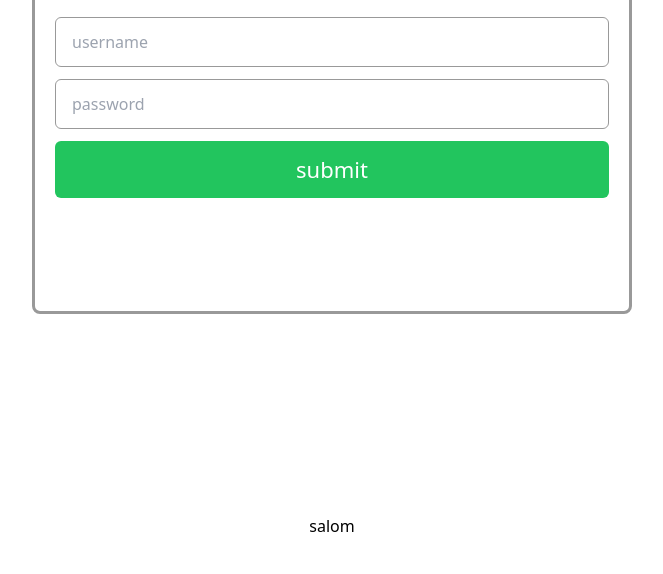
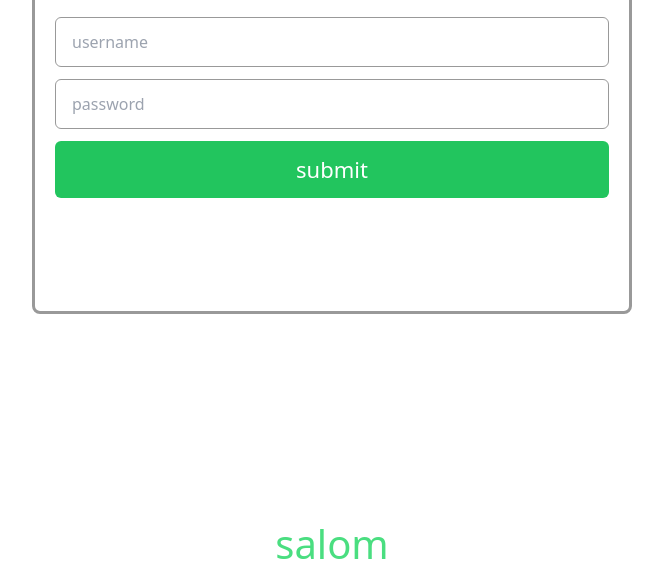
Before and after one commit to arslon1234/learn-tailwind, a website: page index.html in a window 1280 px wide. Shown: the part 286-860 px from the top of the page, without its empty margins (308-971 px from the left). Before the commit the page ends 824 px from the top, so only its background shows below. Drawn offline with Linux system fonts and the light colour scheme.

Commit message:
fix problem-2

```diff
--- a/index.html
+++ b/index.html
@@ -18,7 +18,7 @@
         </div>
     </div>
     <div>
-        <p class="text-center">salom</p>
+        <p class="text-center text-[40px] text-green-400">salom</p>
     </div>
 </body>
 </html>
```
Also changed, not shown: output.css.
